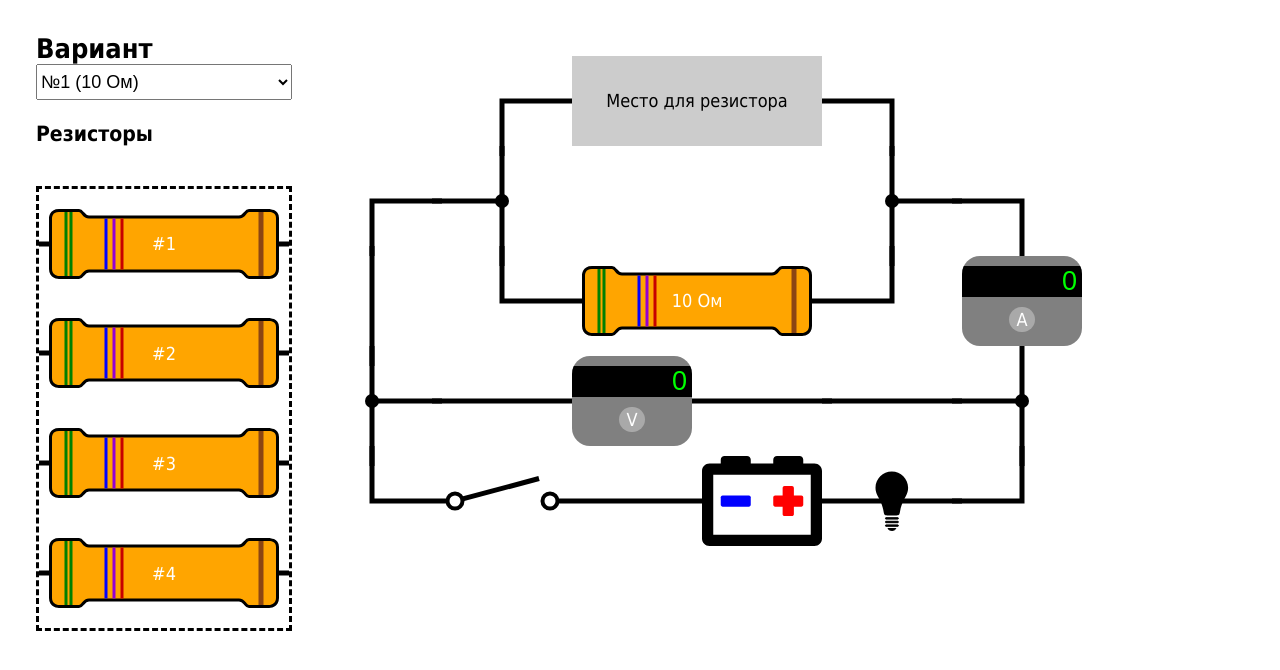
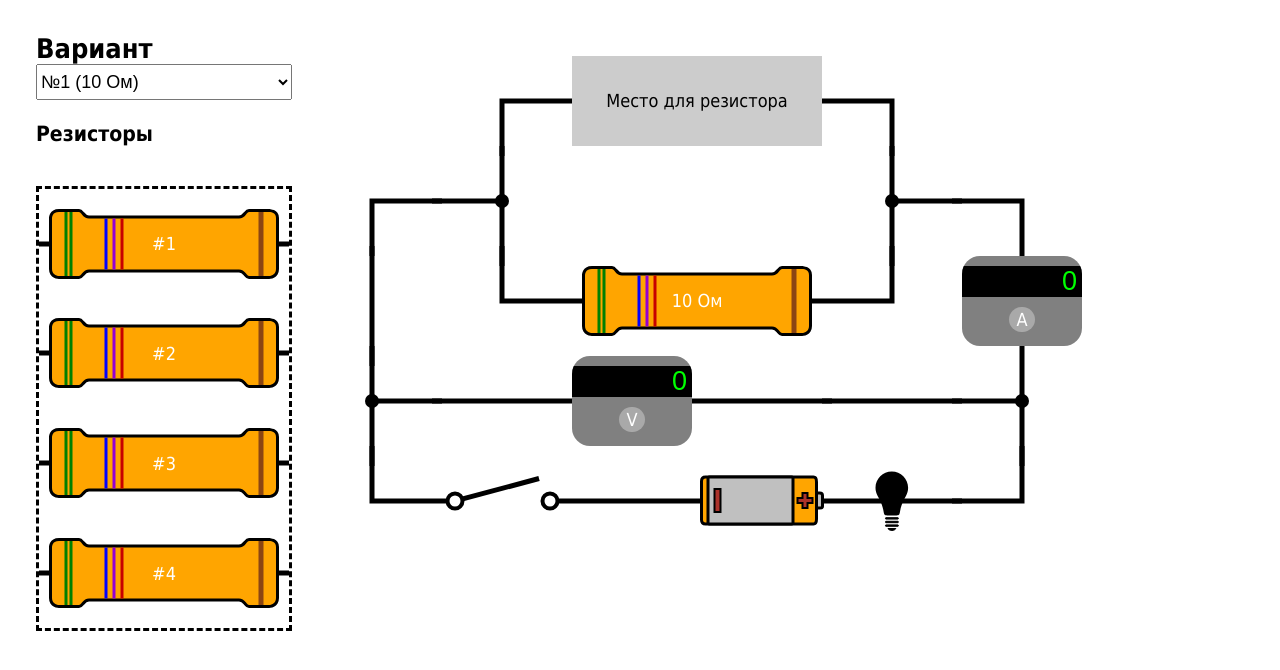
Before and after one commit to jag-k-stud/physic_lab-new, a plain HTML site: page index.html in a window 1280 px wide. Drawn offline with Linux system fonts and the light colour scheme.

Commit message:
Added "normal?" battery

```diff
--- a/index.html
+++ b/index.html
@@ -186,13 +186,18 @@
       <path d="M-10 45H60H130"/>
     </svg>
 
-    <svg fill="none" height="90" viewBox="0 0 120 90" width="120">
-      <path d="M112.5 7.5H101.25V3.75C101.25 1.67812 99.5719 0 97.5 0H75C72.9281 0 71.25 1.67812 71.25 3.75V7.49531L48.75 7.5V3.75C48.75 1.67812 47.0719 0 45 0H22.5C20.4281 0 18.75 1.67812 18.75 3.75V7.5H7.5C3.35859 7.5 0 10.8586 0 15V82.5C0 86.6414 3.35859 90 7.5 90H112.5C116.641 90 120 86.6414 120 82.5V15C120 10.8586 116.641 7.5 112.5 7.5ZM108.75 78.75H11.25V18.75H108.75V78.75Z"
-            fill="black"/>
-      <path d="M20.625 39.375H46.875C47.9109 39.375 48.75 40.2141 48.75 41.25V48.75C48.75 49.7859 47.9109 50.625 46.875 50.625H20.625C19.5891 50.625 18.75 49.7859 18.75 48.75V41.25C18.75 40.2141 19.5891 39.375 20.625 39.375Z"
-            fill="#0000FF"/>
-      <path d="M91.875 39.375H99.375C100.411 39.375 101.25 40.2141 101.25 41.25V48.75C101.25 49.7859 100.411 50.625 99.375 50.625H91.875V58.125C91.875 59.1609 91.0359 60 90 60H82.5C81.4641 60 80.625 59.1609 80.625 58.125V50.625H73.125C72.0891 50.625 71.25 49.7859 71.25 48.75V41.25C71.25 40.2141 72.0891 39.375 73.125 39.375H80.625V31.875C80.625 30.8391 81.4641 30 82.5 30H90C91.0359 30 91.875 30.8391 91.875 31.875V39.375Z"
-            fill="#FF0000"/>
+    <svg class="battery" fill="none" height="90" viewBox="0 0 120 90" width="120" xmlns="http://www.w3.org/2000/svg">
+      <g transform="translate(-2.5)">
+        <path d="M120.273 37H117V52H120.273C121.364 52 123 52 123 50.125V39.5C123 37.625 121.364 37 120.273 37Z"
+              fill="#C0C0C0" stroke="black" stroke-linejoin="round" stroke-width="3"/>
+        <path d="M117 25.9848C117 22.4242 116 21 114 21H6C3.77778 21 2 22.4242 2 25.2727V63.7273C2 66.5758 3.77778 68 6 68H114C116 68 117 66.5758 117 63.0151V25.9848Z"
+              fill="#FFA500" stroke="black" stroke-linejoin="round" stroke-width="3"/>
+        <path d="M10 21C9.17157 21 8.5 21.6716 8.5 22.5V66.5C8.5 67.3284 9.17157 68 10 68H92C92.8284 68 93.5 67.3284 93.5 66.5V22.5C93.5 21.6716 92.8284 21 92 21H10Z"
+              fill="#C0C0C0" stroke="black" stroke-linejoin="round" stroke-width="3"/>
+        <path d="M104 37H103V38V42H99H98V43V46V47H99H103V51V52H104H107H108V51V47H112H113V46V43V42H112H108V38V37H107H104Z"
+              fill="#AC322A" stroke="black" stroke-width="2"/>
+        <path d="M16 33H15V34V55V56H16H20H21V55V34V33H20H16Z" fill="#AC322A" stroke="black" stroke-width="2"/>
+      </g>
     </svg>
 
 
--- a/styles.css
+++ b/styles.css
@@ -251,6 +251,10 @@ body {
   padding: 0;
 }
 
+.battery {
+  overflow: visible;
+}
+
 
 .wire__circle {
   stroke: none;
```
